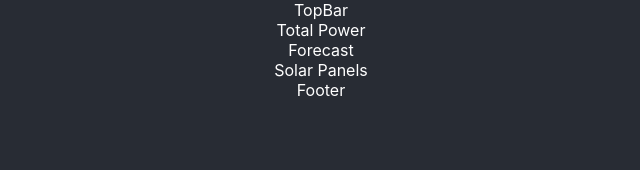
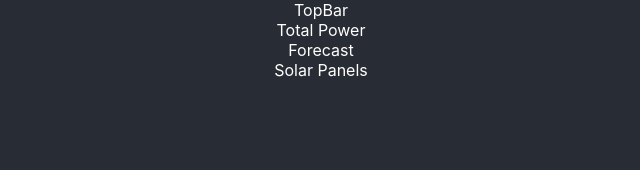
Before and after one commit to ojbg/react.solar, a React (Create React App) app in the folder frontend/: page / in a window 1280 px wide. Shown: the top 170 px of the page, without its empty margins (319-959 px from the left). Built offline with nearby package versions, Linux system fonts and the light colour scheme.

Commit message:
Remove unsued files

```diff
--- a/frontend/src/App.js
+++ b/frontend/src/App.js
@@ -2,14 +2,12 @@ import React from 'react';
 import 'App.css';
 import TopBar from 'components/TopBar';
 import Content from 'components/Content';
-import Footer from 'components/Footer';
 
 const App = () => {
   return (
     <div className="App">
       <TopBar />
       <Content />
-      <Footer />
     </div>
   );
 }
--- a/frontend/src/components/Footer/index.js
+++ /dev/null
@@ -1,7 +0,0 @@
-import React from 'react';
-
-const Footer = () => {
-  return <div>Footer</div>;
-};
-
-export default Footer;
```
Also changed, not shown: frontend/src/logo.svg (deleted).
